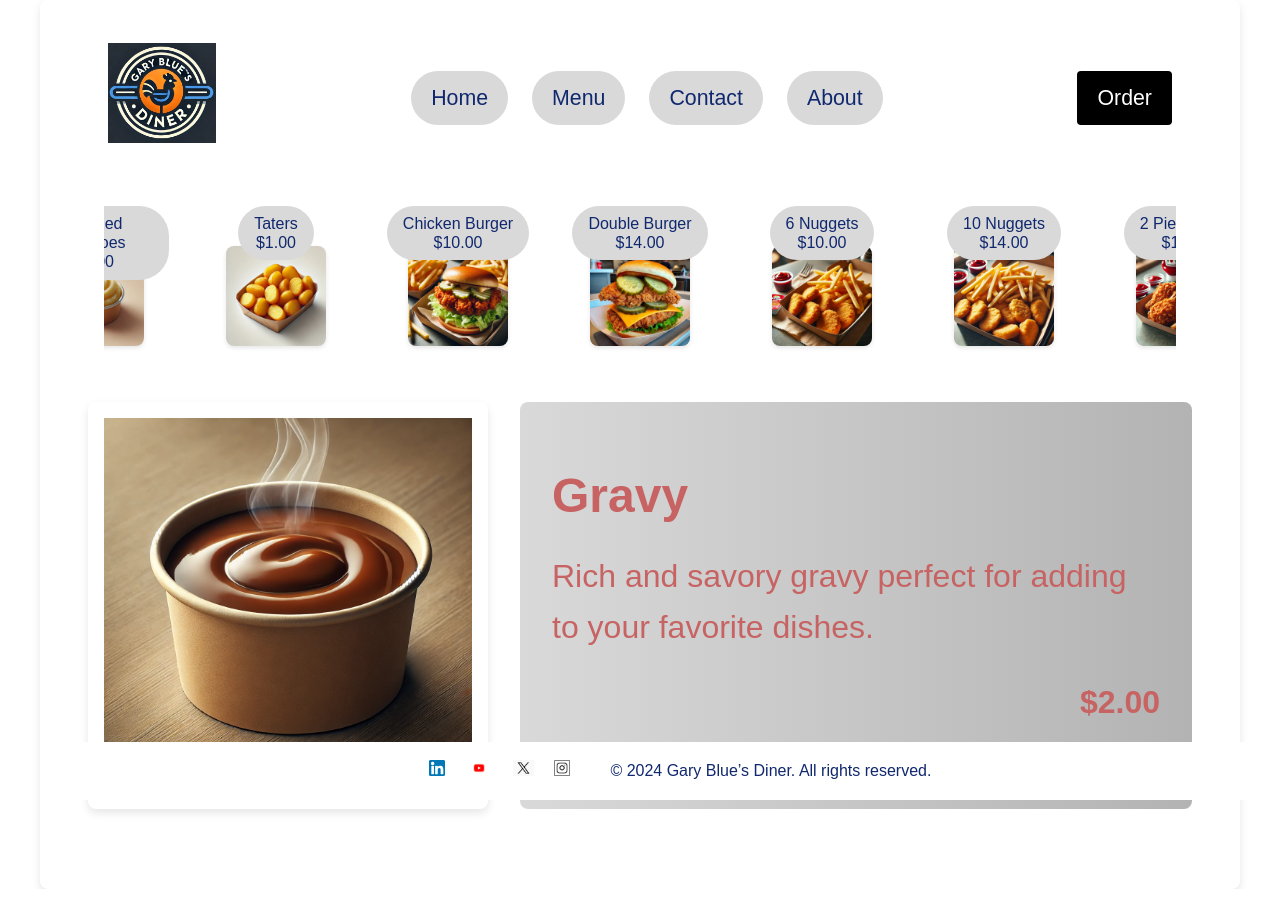
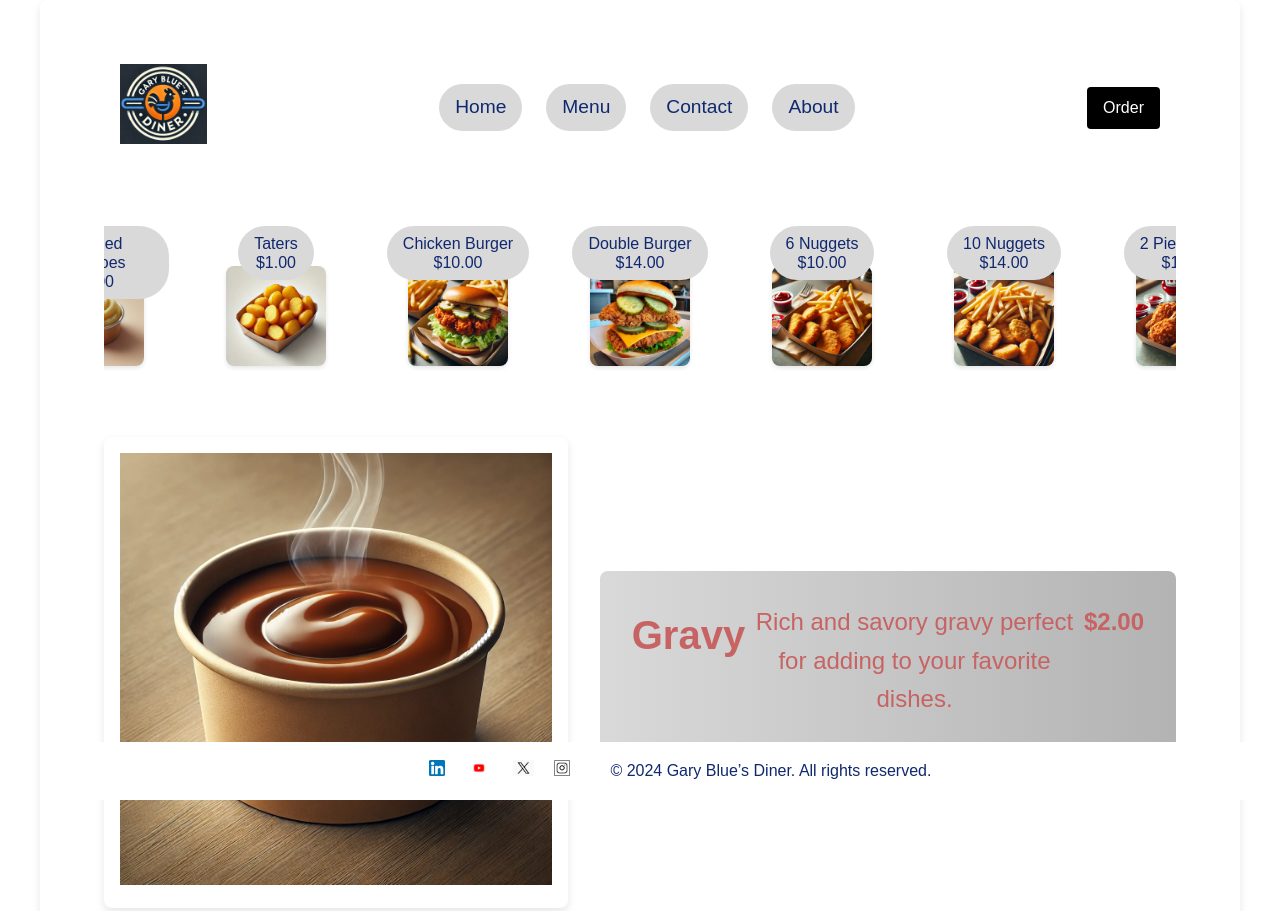
Before and after one commit to stepbad/stepheb_Mimya_Sprint1, a plain HTML site: page menu.html in a window 1280 px wide. Shown: the top 911 px of the page. Before the commit the page ends 889 px from the top, so only its background shows below. Drawn offline with Linux system fonts and the light colour scheme.

Commit message:
Add files via upload
10-30 morning

```diff
--- a/menu.css
+++ b/menu.css
@@ -36,19 +36,19 @@ body {
 
 /* Navigation */
 nav {
-  height: 100px;
-  font-size: 16pt;
+  height: auto;
   width: 100%;
   background-color: var(--white);
   color: var(--dark-blue);
   display: flex;
   justify-content: space-between;
   align-items: center;
-  padding: 0 20px;
+  padding: 1rem 2rem;
 }
 
 .nav_logo img {
-  height: 100px; /* Set logo height to 100px */
+  height: 10vh; /* Relative to viewport height */
+  max-height: 100px; /* Cap the maximum height */
   object-fit: contain;
 }
 
@@ -64,7 +64,8 @@ nav {
   color: var(--dark-blue);
   text-decoration: none;
   font-weight: 500;
-  padding: 10px 20px;
+  padding: 0.5rem 1rem;
+  font-size: 1.2rem;
   border-radius: 30px;
   transition: background-color 0.3s ease;
 }
@@ -79,7 +80,7 @@ nav {
   color: var(--white); /* White text */
   text-decoration: none;
   font-weight: 500;
-  padding: 10px 20px;
+  padding: 0.5rem 1rem;
   border-radius: 4px;
   transition: background-color 0.3s ease, color 0.3s ease;
 }
@@ -93,12 +94,11 @@ nav {
 /* Carousel */
 #carousel-container {
   display: flex;
-  justify-content: center;
-  align-items: center;
-  width: 100%;
   margin-bottom: 2rem;
   padding: 0 1rem;
   margin-top: 2rem; /* Add spacing between the header and carousel */
+  overflow: hidden;
+  overflow-x: auto;
 }
 
 #carousel {
@@ -122,8 +122,9 @@ nav {
 }
 
 .carousel-item img {
-  width: 100px;
-  height: 100px;
+  width: 15vw;
+  max-width: 100px;
+  height: auto;
   cursor: pointer;
   object-fit: cover;
   border-radius: 8px;
@@ -153,11 +154,13 @@ nav {
 /* Details Section */
 #details {
   display: flex;
+  flex-direction: row; /* Stack elements vertically on smaller screens */
   justify-content: flex-start;
-  align-items: stretch;
+  align-items: center;
   gap: 2rem;
-  max-width: 100%;
+  max-width: 100vw;
   margin: 2rem auto; /* Add spacing between carousel and details */
+  padding: 1rem;
 }
 
 .food-image {
@@ -165,7 +168,8 @@ nav {
   padding: 1rem;
   border-radius: 8px;
   box-shadow: 0 4px 8px rgba(0, 0, 0, 0.1);
-  max-width: 400px;
+  width: 70%; /* Full width on smaller screens */
+  max-width: none;
 }
 
 .food-description {
@@ -174,24 +178,25 @@ nav {
   border-radius: 8px;
   color: var(--description-color);
   display: flex;
-  flex-direction: column;
+  flex-direction:row;
   justify-content: center;
   flex-grow: 2;
+  text-align: center;
 }
 
 .food-description h2 {
-  font-size: 48px;
+  font-size: 2.5rem;
   margin: 0 0 1rem;
 }
 
 .food-description p {
-  font-size: 32px;
+  font-size: 1.5rem;
   margin: 0 0 1.5rem;
   color: var(--description-color);
 }
 
 .price {
-  font-size: 64px;
+  font-size: 2rem;
   font-weight: bold;
   color: var(--description-color);
   text-align: right;
@@ -211,6 +216,13 @@ footer {
   bottom: 0;
 }
 
+@media (max-width: 1024px) {
+  .food-description {
+    font-size: 1.2rem;
+    padding: 1rem;
+  }
+}
+
 @media (max-width: 768px) {
   nav {
     padding: 5px;
@@ -225,7 +237,6 @@ footer {
     font-size: 16px;  /* Smaller font size for links */
     padding: 5px 8px;  /* Smaller padding */
   }
-
 
   footer {
     font-size: 8px;  /* Smaller font size */
@@ -261,6 +272,6 @@ footer {
 .footerContent {
   display: flex;
   justify-content: space-between; /* Aligns items to opposite ends */
-  align-items:center;
+  align-items: center;
   padding: 0 20px; /* Adds padding to the left and right */
 }
--- a/order.css
+++ b/order.css
@@ -1,158 +1,3 @@
-:root {
-  --dark-blue: #10286E;
-  --light-grey-1: #D9D9D9;
-  --light-grey-2: #B3B3B3;
-  --light-blue: #AEC3F7;
-  --black: #000000;
-  --white: #FFFFFF;
-  --description-color: #C76363;
-}
-
-* {
-  margin: 0;
-  padding: 0;
-  box-sizing: border-box;
-}
-
-body {
-  background-color: white;
-  font-family: 'Inter', sans-serif;
-  display: flex;
-  flex-direction: column;
-  align-items: center;
-  margin: 0;
-  line-height: 1.6;
-}
-
-.main-container {
-  max-width: 1200px;
-  width: 100%;
-  background-color: var(--white);
-  padding: 3rem;
-  margin: 0 auto;
-  border-radius: 8px;
-  box-shadow: 0 4px 8px rgba(0, 0, 0, 0.1);
-}
-
-/* Navigation */
-nav {
-  height: 70px;
-  font-size: 16pt;
-  width: 100%;
-  background-color: var(--white);
-  color: var(--dark-blue);
-  display: flex;
-  justify-content: space-between;
-  align-items: center;
-  padding: 0 20px;
-}
-
-.nav_logo img {
-  height: 50px;
-}
-
-.nav_links {
-  display: flex;
-  align-items: center;
-  gap: 1.5rem;
-}
-
-.nav_links a {
-  display: inline-block;
-  background-color: var(--light-grey-2);
-  color: var(--dark-blue);
-  text-decoration: none;
-  font-weight: 500;
-  padding: 10px 20px;
-  border-radius: 30px;
-  transition: background-color 0.3s ease;
-}
-
-.nav_links a:hover {
-  background-color: var(--light-blue);
-}
-
-.nav_order a {
-  display: inline-block;
-  background-color: var(--black);
-  color: var(--white);
-  text-decoration: none;
-  font-weight: 500;
-  padding: 10px 20px;
-  border-radius: 4px;
-  transition: background-color 0.3s ease, color 0.3s ease;
-}
-
-.nav_order a:hover {
-  background-color: var(--white);
-  color: var(--black);
-  border: 1px solid var(--black);
-}
-
-/* Carousel */
-#carousel-container {
-  display: flex;
-  justify-content: center;
-  align-items: center;
-  width: 100%;
-  overflow-x: auto; /* Enable horizontal scrolling */
-  white-space: nowrap; /* Keep items in a single row */
-  margin-top: 2rem;
-  padding: 0 1rem;
-}
-
-#carousel {
-  display: flex;
-  gap: 2rem;
-  min-width: max-content;
-  overflow-x: auto;
-  scrollbar-width: thin;
-}
-
-#carousel::-webkit-scrollbar {
-  height: 10px;
-}
-
-#carousel::-webkit-scrollbar-thumb {
-  background-color: rgba(0, 0, 0, 0.2);
-  border-radius: 10px;
-}
-
-.carousel-item {
-  display: flex;
-  flex-direction: column;
-  align-items: center;
-  text-align: center;
-  min-width: 150px;
-  position: relative;
-}
-
-.carousel-item img {
-  width: 100px;
-  height: 100px;
-  object-fit: cover;
-  border-radius: 8px;
-  box-shadow: 0 2px 4px rgba(0, 0, 0, 0.1);
-  margin-top: 10px;
-}
-
-/* Oval labels for name and price */
-.oval {
-  background-color: var(--light-grey-1); /* Light grey default background */
-  padding: 0.5rem 1rem;
-  border-radius: 30px;
-  font-size: 1rem;
-  color: var(--dark-blue);
-  position: absolute;
-  top: -30px;
-  text-align: center;
-  line-height: 1.2;
-}
-
-.oval:hover {
-  background-color: var(--light-blue);
-}
-
 /* Add to Order button */
 .carousel-item button {
   background-color: var(--light-blue);
@@ -264,15 +109,34 @@ nav {
   color: #10286E;
 }
 
-/* Footer */
-footer {
-  background-color: var(--white);
-  color: var(--dark-blue);
-  display: flex;
-  align-items: center;
-  justify-content: center;
-  padding: 1rem;
-  width: 100%;
-  position: fixed;
-  bottom: 0;
+.modal {
+  display: none; /* Hidden by default */
+  position: fixed; /* Stay in place */
+  z-index: 1; /* Sit on top */
+  left: 0;
+  top: 0;
+  width: 100%; /* Full width */
+  height: 100%; /* Full height */
+  background-color: rgba(0,0,0,0.4); /* Black background with opacity */
 }
+
+.modal-content {
+  background-color: white;
+  margin: 15% auto; /* 15% from the top and centered */
+  padding: 20px;
+  border-radius: 5px;
+  width: 80%; /* Could be more or less, depending on screen size */
+}
+
+.close {
+  color: #aaa;
+  float: right;
+  font-size: 28px;
+  font-weight: bold;
+}
+
+.close:hover,
+.close:focus {
+  color: black;
+  cursor: pointer;
+}
```
Also changed, not shown: order.html (line endings or trailing spaces), order.js (line endings or trailing spaces). Lines whose indentation alone changed are shown as unchanged.
